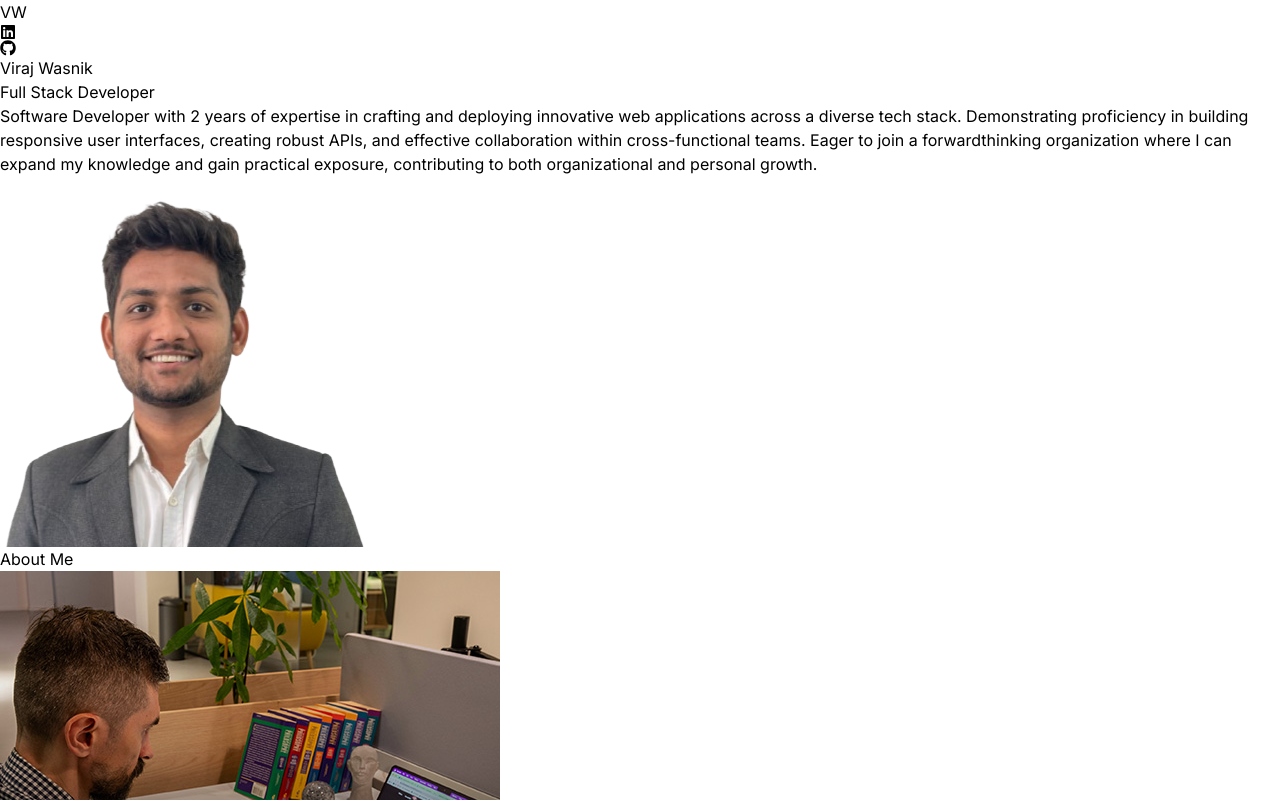
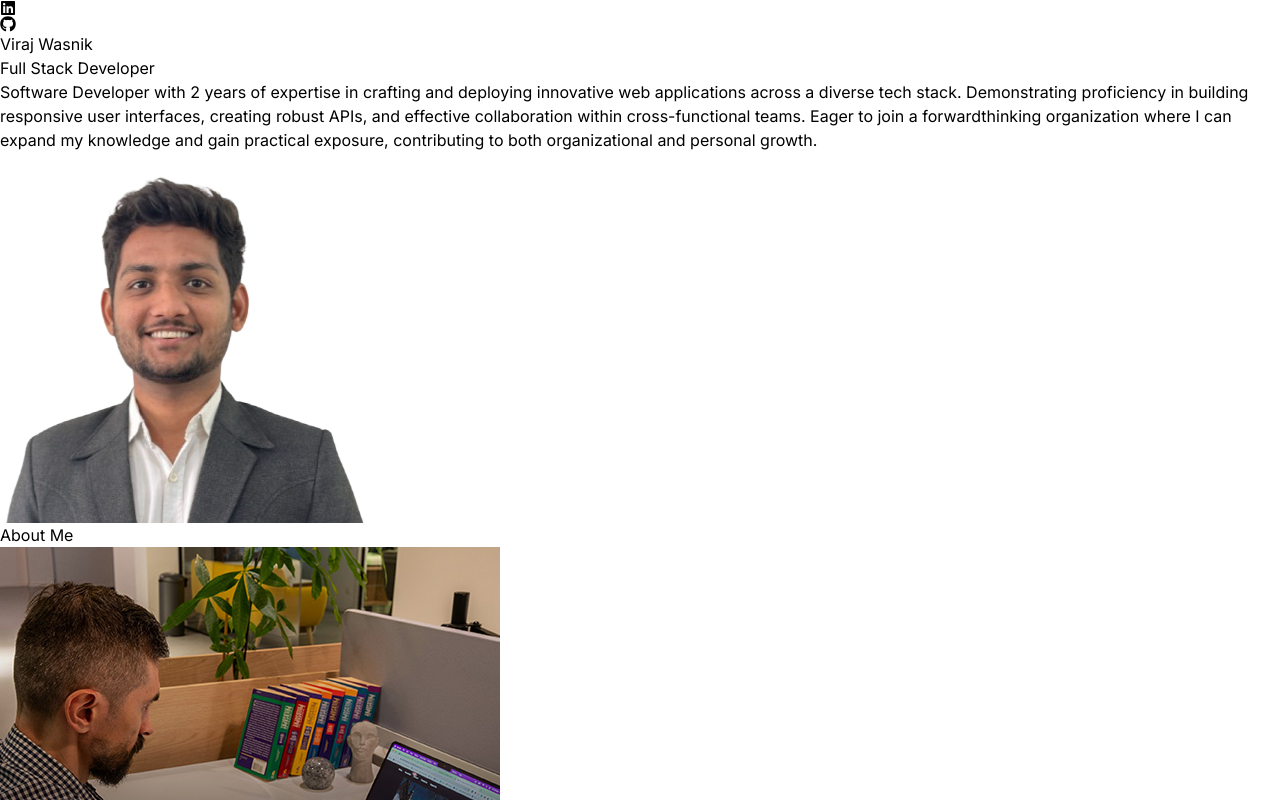
Before and after one commit to veeraj2404/portfolio, a React (Vite) app: page / in a window 1280 px wide. Shown: the top 800 px of the page. Built offline with nearby package versions, Linux system fonts and the light colour scheme.

Commit message:
navbar updated

```diff
--- a/src/components/Navbar.jsx
+++ b/src/components/Navbar.jsx
@@ -6,7 +6,7 @@ export default function Navbar() {
     return (
         <nav className="mb-20 flex items-center justify-between py-6">
             <div className="flex items-center">
-                <p className="mx-2 text-3xl cursor-default">VW</p>
+                {/* <p className="mx-2 text-3xl cursor-default">VW</p> */}
             </div>
             <div className="flex items-center gap-4 text-2xl">
                 <a
```
